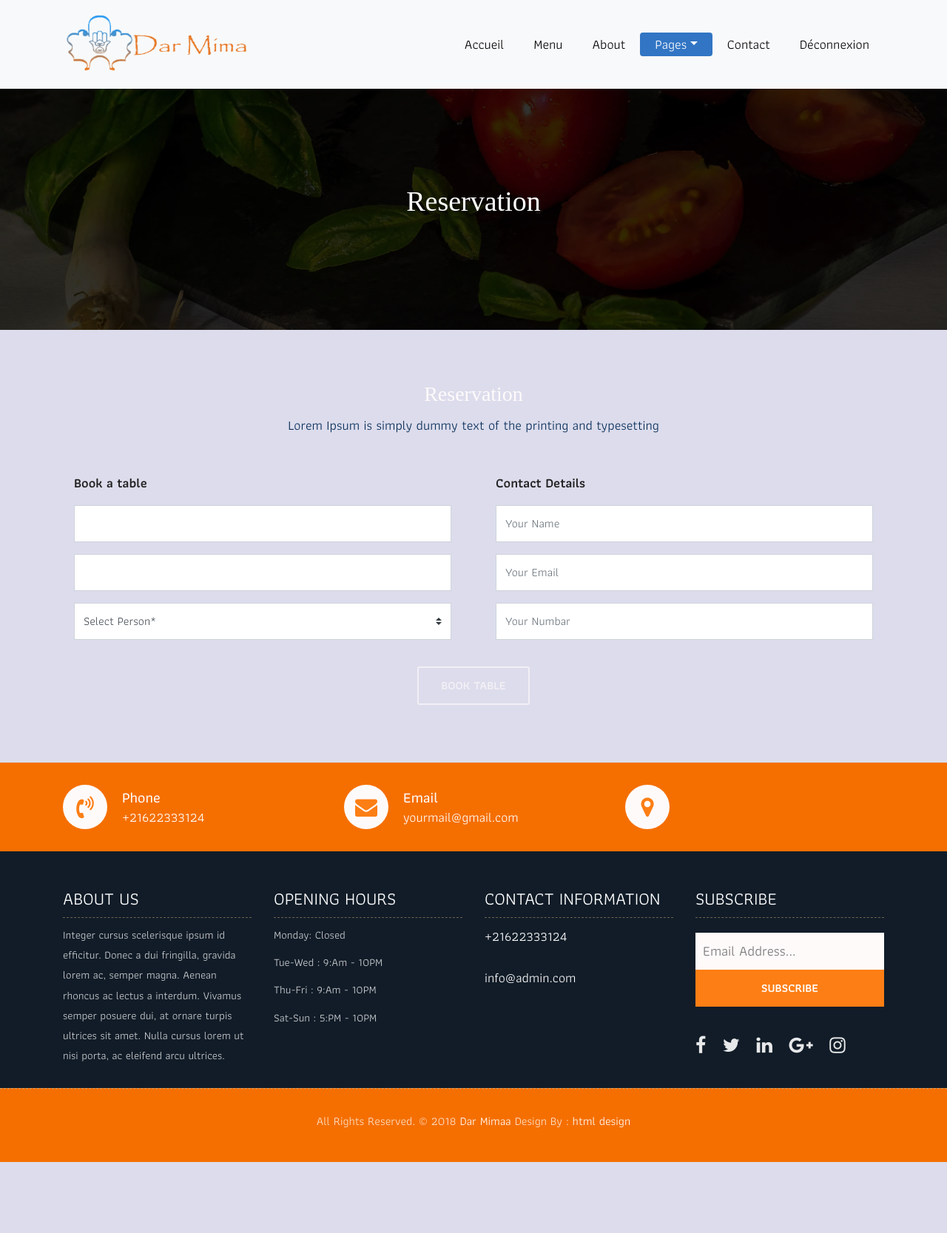
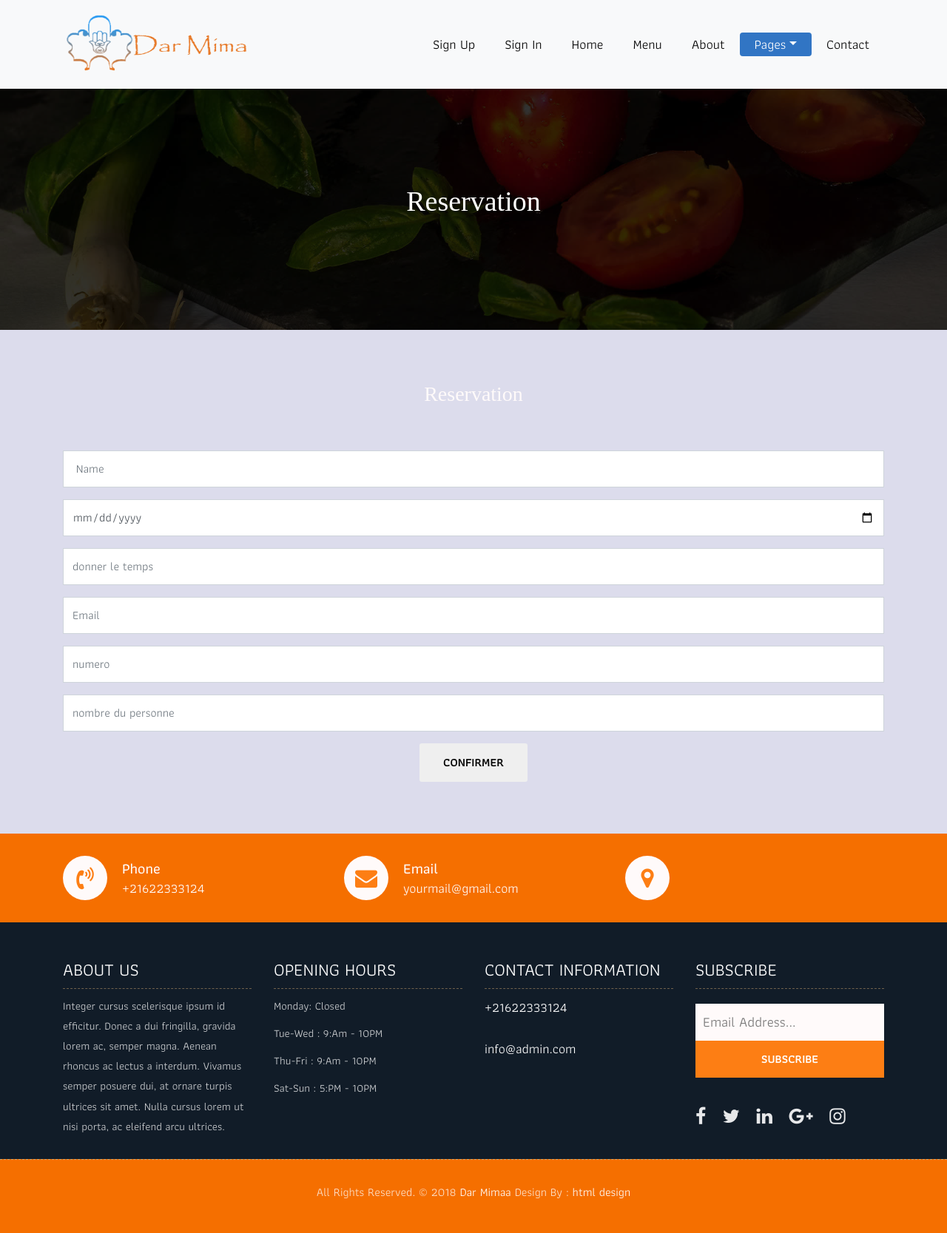
Before and after one commit to marwa-ayari/projet-web, a PHP site: page /reservation.php in a window 1280 px wide. Shown: the whole page at 74% size. Before the commit the page ends 1571 px from the top, so only its background shows below. Run offline with PHP 8.4, Linux system fonts and the light colour scheme; some web fonts are replaced.

Commit message:
Update reservation.php

```diff
--- a/Views/reservation.php
+++ b/Views/reservation.php
@@ -1,7 +1,5 @@
 <!DOCTYPE html>
-<html lang="en">
-<!-- Basic -->
-
+<html lang="en"><!-- Basic -->
 <head>
 	<meta charset="utf-8">
     <meta http-equiv="X-UA-Compatible" content="IE=edge">
@@ -45,15 +43,16 @@
 		<nav class="navbar navbar-expand-lg navbar-light bg-light">
 			<div class="container">
 				<a class="navbar-brand" href="index.html">
-					<img src="../Views/images/logob.png" height="80" width="250">
+				<img src="../Views/images/logob.png"  height="80" width="250">
 				</a>
 				<button class="navbar-toggler" type="button" data-toggle="collapse" data-target="#navbars-rs-food" aria-controls="navbars-rs-food" aria-expanded="false" aria-label="Toggle navigation">
 				  <span class="navbar-toggler-icon"></span>
 				</button>
 				<div class="collapse navbar-collapse" id="navbars-rs-food">
 					<ul class="navbar-nav ml-auto">
-
-						<li class="nav-item"><a class="nav-link" href="index.php">Accueil</a></li>
+					<li class="nav-item"><a class="nav-link" href="../Controller/connexion.php">Sign Up</a></li>
+					<li class="nav-item"><a class="nav-link" href="../Controller/signin.php">Sign In</a></li>
+                    <li class="nav-item"><a class="nav-link" href="index.php">Home</a></li>
 						<li class="nav-item"><a class="nav-link" href="menu.php">Menu</a></li>
 						<li class="nav-item"><a class="nav-link" href="about.php">About</a></li>
 						<li class="nav-item active dropdown">
@@ -65,8 +64,6 @@
 							</div>
 						</li>
 						<li class="nav-item"><a class="nav-link" href="contact.php">Contact</a></li>
-						<li class="nav-item"><a class="nav-link" href="../Views/deconnexion.php">Déconnexion</a></li>
-
 					</ul>
 				</div>
 			</div>
@@ -93,73 +90,34 @@
 				<div class="col-lg-12">
 					<div class="heading-title text-center">
 						<h2>Reservation</h2>
-						<p>Lorem Ipsum is simply dummy text of the printing and typesetting</p>
+
 					</div>
 				</div>
 			</div>
 			<div class="row">
 				<div class="col-lg-12 col-sm-12 col-xs-12">
 					<div class="contact-block">
-						<form id="contactForm">
-							<div class="row">
-								<div class="col-md-6">
-									<h3>Book a table</h3>
-									<div class="col-md-12">
+					<form class="text-left clearfix" method="post" action="AjouterUser.php">
             <div class="form-group">
-											<input id="input_date" class="datepicker picker__input form-control" name="date" type="text" value="" equired data-error="Please enter Date">
-											<div class="help-block with-errors"></div>
+              <input type="text" class="form-control" name="nom" placeholder=" Name">
             </div>
+            <div class="form-group">
+              <input type="date" class="form-control" name="date" placeholder="date">
             </div>
-									<div class="col-md-12">
             <div class="form-group">
-											<input id="input_time" class="time form-control picker__input" required data-error="Please enter time">
-											<div class="help-block with-errors"></div>
+              <input type="text" class="form-control" name="time" placeholder="donner le temps">
             </div>
+            <div class="form-group">
+              <input type="email" class="form-control" name="email" placeholder="Email">
             </div>
-									<div class="col-md-12">
 			  <div class="form-group">
-											<select class="custom-select d-block form-control" id="person" required data-error="Please select Person">
-												<option disabled selected>Select Person*</option>
-												<option value="1">1</option>
-												<option value="2">2</option>
-												<option value="3">3</option>
-												<option value="4">4</option>
-												<option value="5">5</option>
-												<option value="6">6</option>
-												<option value="7">7</option>
-											</select>
-											<div class="help-block with-errors"></div>
+              <input type="text" class="form-control" name="tel" placeholder="numero">
             </div>
+			  <div class="form-group">
+              <input type="number" class="form-control" name="pers" placeholder="nombre du personne">
             </div>
-								</div>
-								<div class="col-md-6">
-									<h3>Contact Details</h3>
-									<div class="col-md-12">
-										<div class="form-group">
-											<input type="text" class="form-control" id="name" name="name" placeholder="Your Name" required data-error="Please enter your name">
-											<div class="help-block with-errors"></div>
-										</div>
-									</div>
-									<div class="col-md-12">
-										<div class="form-group">
-											<input type="text" placeholder="Your Email" id="email" class="form-control" name="email" required data-error="Please enter your email">
-											<div class="help-block with-errors"></div>
-										</div>
-									</div>
-									<div class="col-md-12">
-										<div class="form-group">
-											<input type="text" placeholder="Your Numbar" id="phone" class="form-control" name="phone" required data-error="Please enter your Numbar">
-											<div class="help-block with-errors"></div>
-										</div>
-									</div>
-								</div>
-								<div class="col-md-12">
-									<div class="submit-button text-center">
-										<button class="btn btn-common" id="submit" type="submit">Book Table</button>
-										<div id="msgSubmit" class="h3 text-center hidden"></div>
-										<div class="clearfix"></div>
-									</div>
-								</div>
+            <div class="text-center">
+              <button type="submit" class="btn btn-main text-center">Confirmer</button>
             </div>
           </form>
 					</div>
@@ -274,5 +232,4 @@
     <script src="js/contact-form-script.js"></script>
     <script src="js/custom.js"></script>
 </body>
-
 </html>
```
Lines whose indentation alone changed are shown as unchanged.
